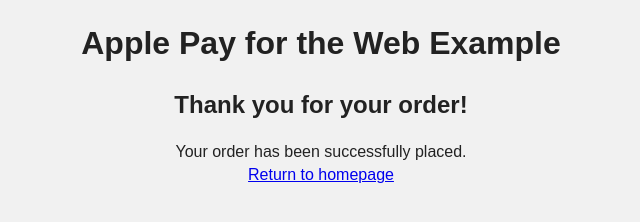
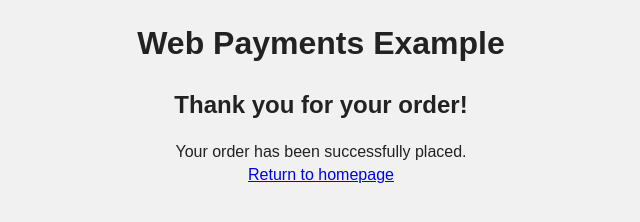
Before and after one commit to tnguyen14/web-payments-example, a website: page public/order-confirmation.html in a window 1280 px wide. Shown: the whole page, without its empty margins (319-959 px from the left). Drawn offline with nearby package versions, Linux system fonts and the light colour scheme.

Commit message:
update site title

```diff
--- a/public/order-confirmation.html
+++ b/public/order-confirmation.html
@@ -3,7 +3,7 @@
 	<head>
 		<meta charset="utf-8">
 		<meta http-equiv="x-ua-compatible" content="ie=edge">
-		<title>Apple Pay for the Web Example</title>
+		<title>Web Payments Example</title>
 		<meta name="description" content="">
 		<meta name="viewport" content="width=device-width, initial-scale=1">
 
@@ -20,7 +20,7 @@
 			<p class="browserupgrade">You are using an <strong>outdated</strong> browser. Please <a href="http://browsehappy.com/">upgrade your browser</a> to improve your experience.</p>
 		<![endif]-->
 
-		<h1 class="site-title">Apple Pay for the Web Example</h1>
+		<h1 class="site-title">Web Payments Example</h1>
 		<section class="order-confirmation">
 			<h2>Thank you for your order!</h2>
 
```
Also changed, not shown: public/index.html (+1 -1 lines).
